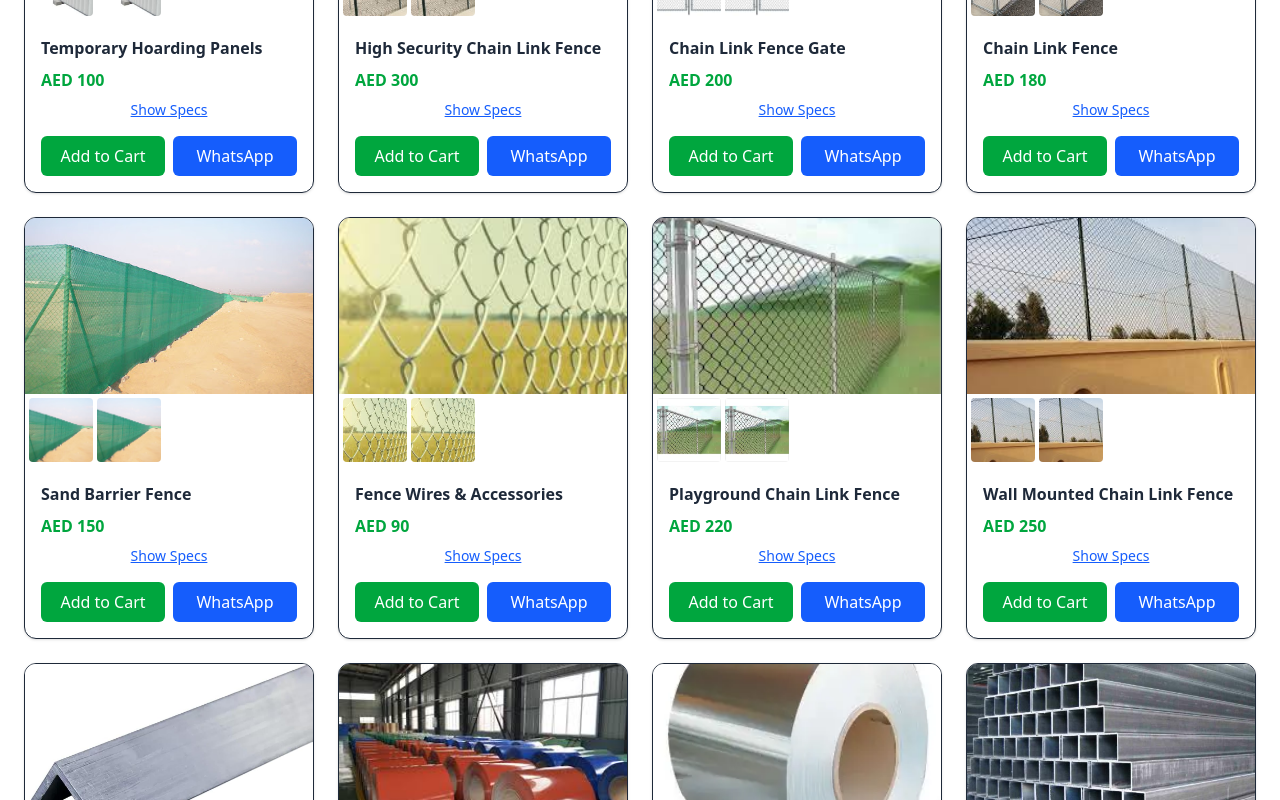
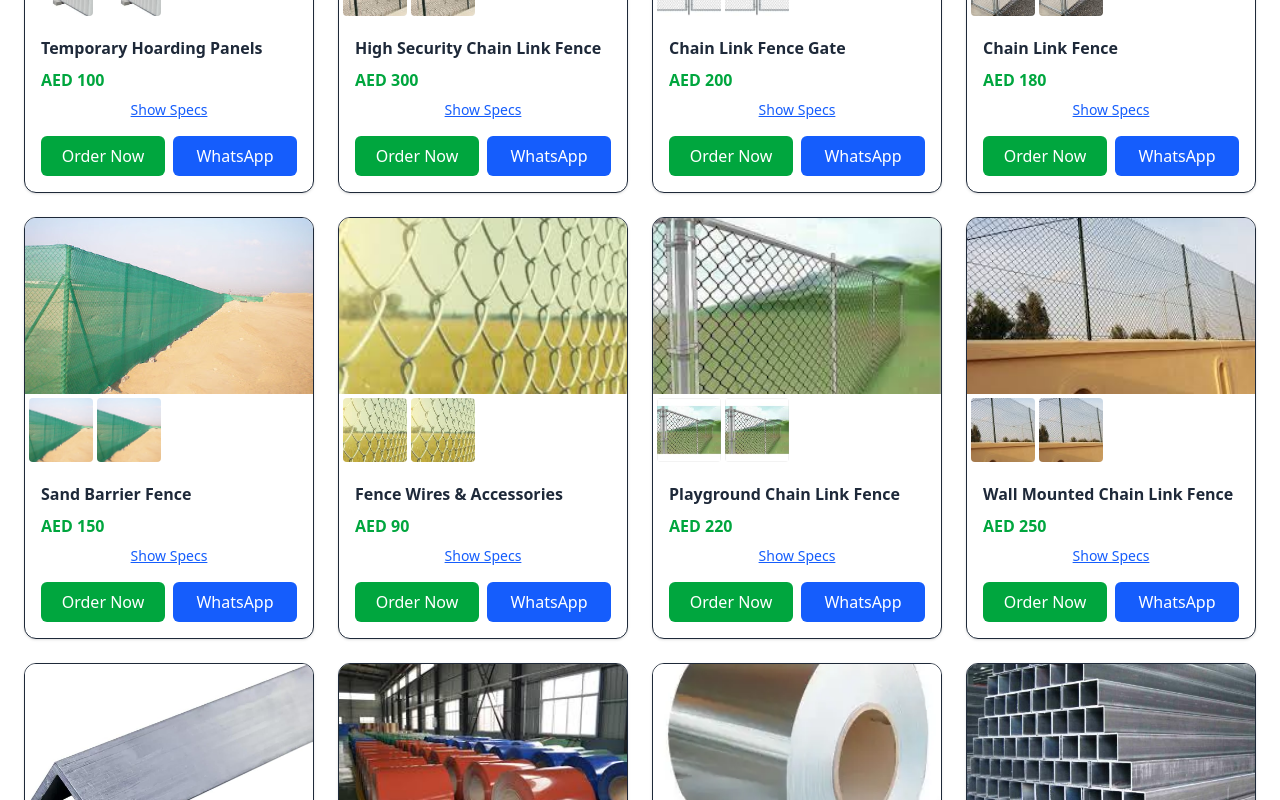
Before and after one commit to mdrocktrader-dot/silvermetalindustry, a Next.js app: page / in a window 1280 px wide. Shown: the part 1340-2140 px from the top of the page. Built offline with nearby package versions, Linux system fonts and the light colour scheme.

Commit message:
addin order now

```diff
--- a/app/page.tsx
+++ b/app/page.tsx
@@ -1243,7 +1243,7 @@ function ProductCatalog({ orderItems, setOrderItems }) {
                     onClick={() => handleAddToCart(p)}
                     className="flex-1 bg-green-600 text-white py-2 rounded-md"
                   >
-                    Add to Cart
+                    Order Now
                   </button>
                   <button
                     onClick={() => handleInquireWhatsApp(p)}
```
